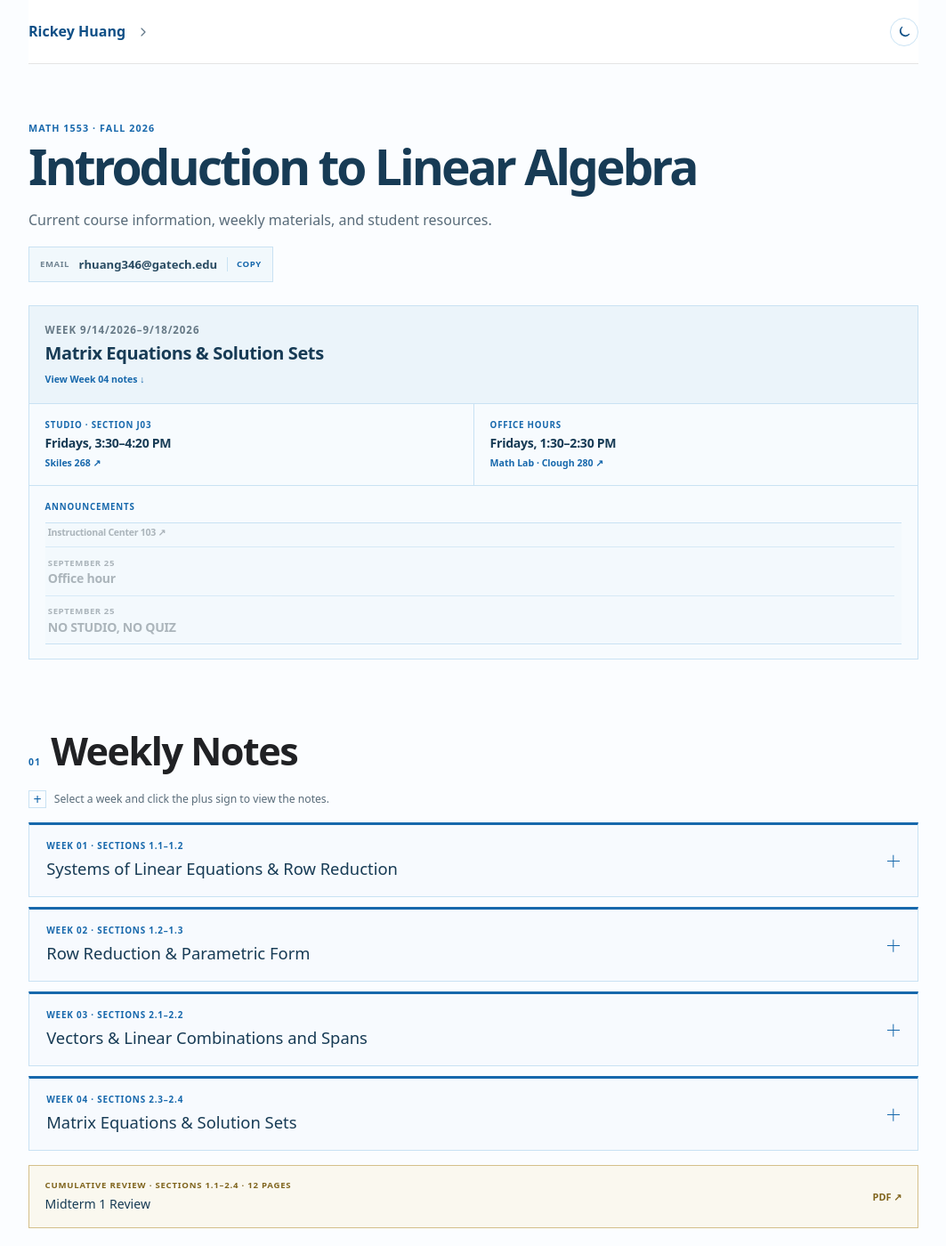
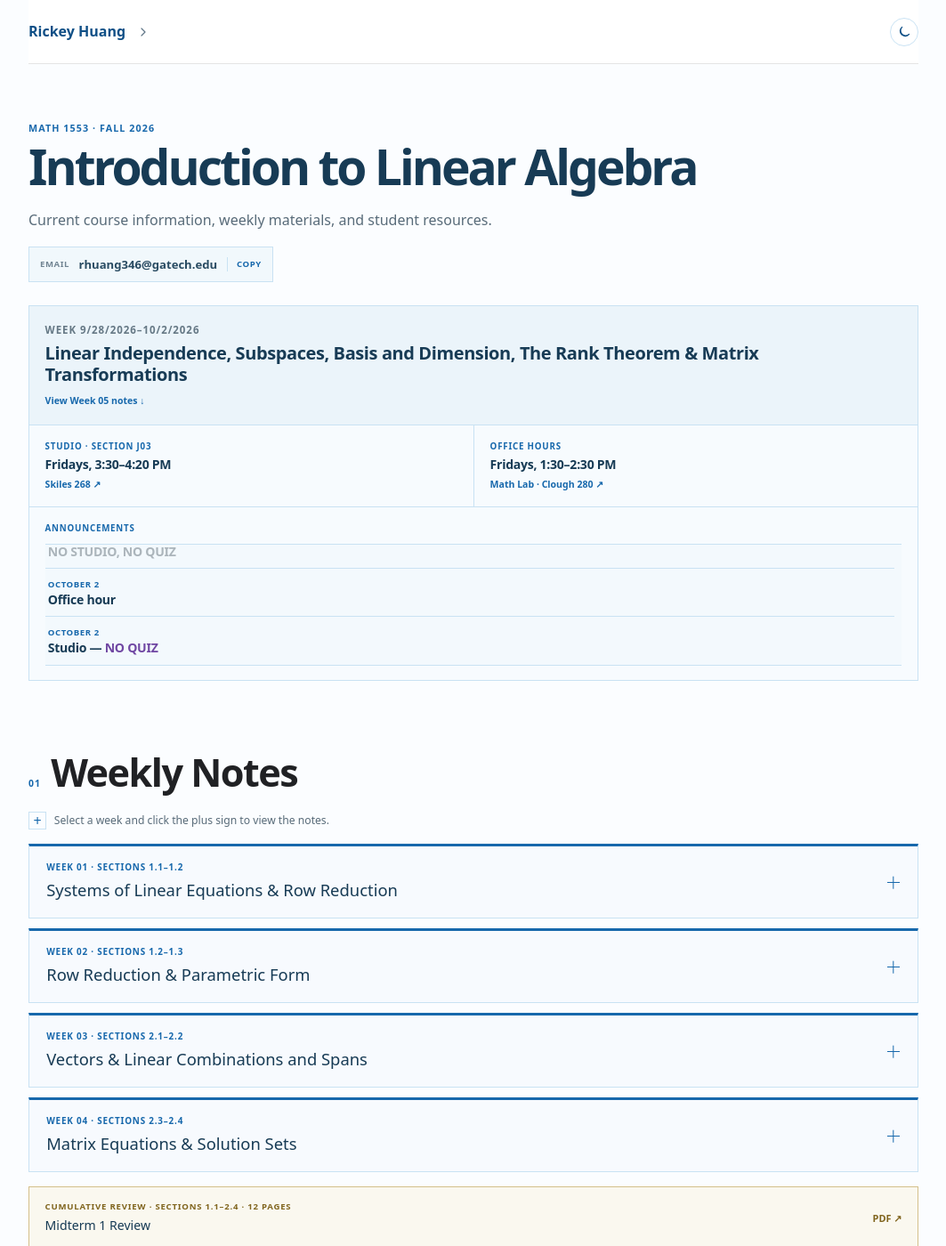
Before and after one commit to Rick3yHuang/Rick3yHuang.github.io, a Jekyll site: the page built from teaching/math-1553-current.md, in a window 1280 px wide and 1400 px high. Shown: the whole window at 89% size, without its empty margins (108-1171 px from the left). Built offline with Jekyll 4.4.1, drawn with Linux system fonts in a browser that asks for light colours; some of the changed text lies outside the part shown.

Commit message:
Update MATH 1553 week 5 topics and announcements

```diff
--- a/assets/css/site.css
+++ b/assets/css/site.css
@@ -2006,6 +2006,10 @@ a.research-link:focus-visible {
   margin-top: 0.7rem;
 }
 
+.course-complete-notes + .course-note {
+  margin-top: 1rem;
+}
+
 .course-complete-notes {
   display: flex;
   margin-top: 1rem;
--- a/teaching/math-1553-current.md
+++ b/teaching/math-1553-current.md
@@ -17,9 +17,9 @@ permalink: /teaching/math-1553/
 
 <section class="current-course-dashboard" aria-label="Current MATH 1553 information">
   <article class="current-course-card current-course-card--week">
-    <p class="current-course-card__label">Week 9/14/2026–9/18/2026</p>
-    <h2>Matrix Equations &amp; Solution Sets</h2>
-    <a href="#weekly-notes">View Week 04 notes <span aria-hidden="true">↓</span></a>
+    <p class="current-course-card__label">Week 9/28/2026–10/2/2026</p>
+    <h2>Linear Independence, Subspaces, Basis and Dimension, The Rank Theorem &amp; Matrix Transformations</h2>
+    <a href="#week-05">View Week 05 notes <span aria-hidden="true">↓</span></a>
   </article>
 
   <article class="current-course-card">
@@ -80,6 +80,14 @@ permalink: /teaching/math-1553/
       <div class="current-course-announcement" data-event-end="2026-09-25T16:20:00">
         <time datetime="2026-09-25">September 25</time>
         <h3><span class="current-course-announcement__highlight">NO STUDIO, NO QUIZ</span></h3>
+      </div>
+      <div class="current-course-announcement" data-event-end="2026-10-02T14:30:00">
+        <time datetime="2026-10-02">October 2</time>
+        <h3>Office hour</h3>
+      </div>
+      <div class="current-course-announcement" data-event-end="2026-10-02T16:20:00">
+        <time datetime="2026-10-02">October 2</time>
+        <h3>Studio — <span class="current-course-announcement__highlight">NO QUIZ</span></h3>
       </div>
     </div>
   </article>
@@ -153,6 +161,18 @@ permalink: /teaching/math-1553/
     <span><small>Cumulative review · Sections 1.1–2.4 · 12 pages</small><strong>Midterm 1 Review</strong></span>
     <em>PDF <span aria-hidden="true">↗</span></em>
   </a>
+
+  <details class="course-note" id="week-05">
+    <summary>
+      <span class="course-note__week">Week 05 · Sections 2.5–2.7, 2.9 &amp; 3.1</span>
+      <span class="course-note__title">Linear Independence, Subspaces, Basis and Dimension, The Rank Theorem &amp; Matrix Transformations</span>
+      <span class="course-note__toggle" aria-hidden="true"></span>
+    </summary>
+    <div class="course-note__body">
+      {% include wip-cocona.html %}
+    </div>
+  </details>
+
 </section>
 
 <section class="course-section" id="resources">
```
